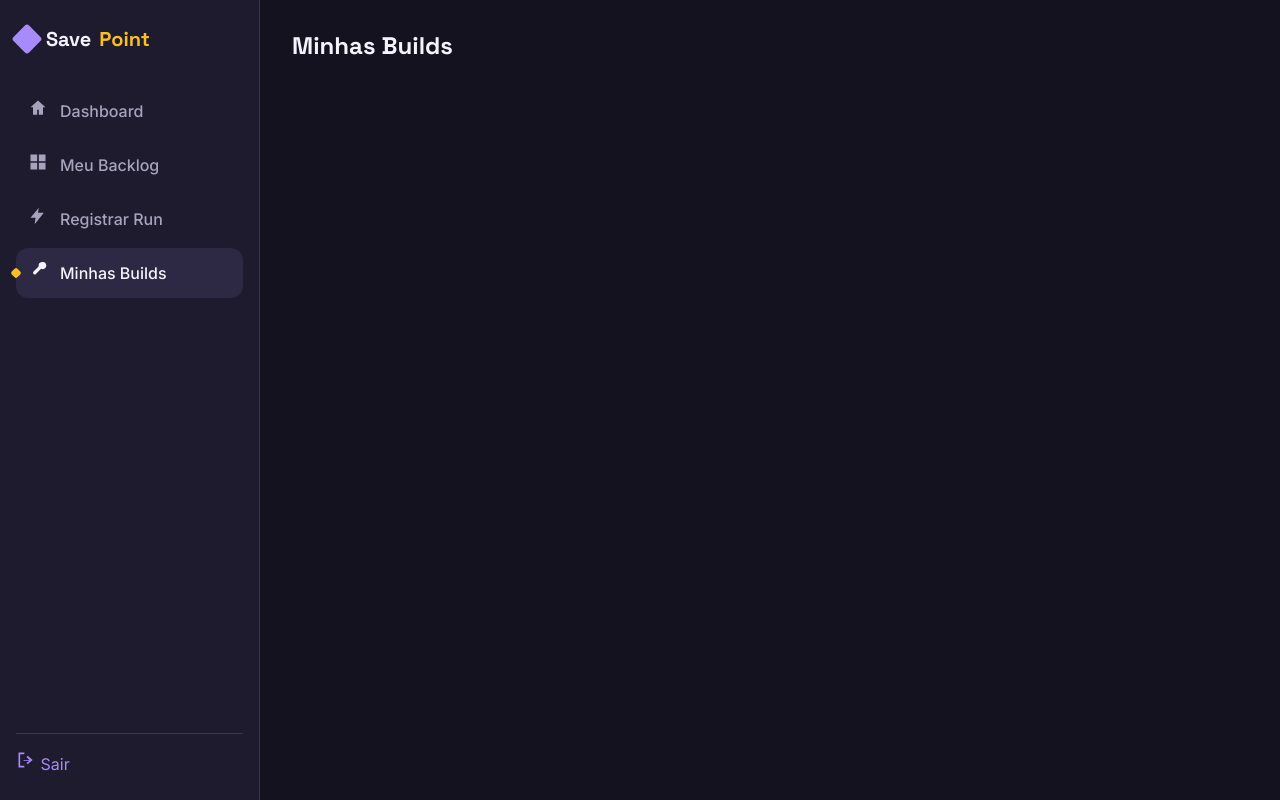
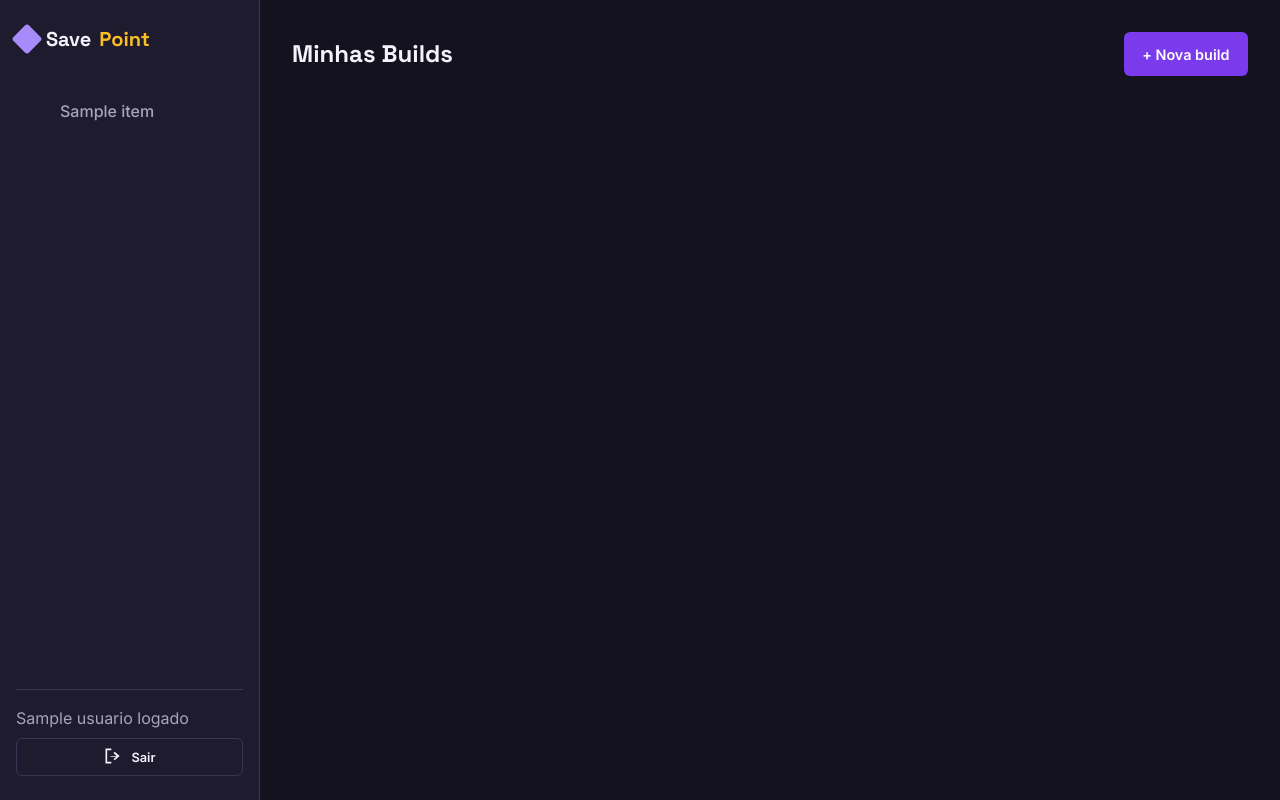
Before and after one commit to VictorPerim123/BFD-Trabalho-Final, a Python web app: template templates/builds.html in a window 1280 px wide. Run offline with Jinja, Linux system fonts and the light colour scheme; the template is opened without the code that fills it: most values are stand-ins (such as "Sample title", 1, 10 or a date in 2020).

Commit message:
feat: implementa APIs de runs e builds

```diff
--- a/app/__init__.py
+++ b/app/__init__.py
@@ -39,10 +39,14 @@ def _registrar_blueprints(app):
     from app.routes.pages import pages_bp
     from app.routes.auth import auth_bp
     from app.routes.api_jogos import api_jogos_bp
+    from app.routes.api_runs import api_runs_bp
+    from app.routes.api_builds import api_builds_bp
 
     app.register_blueprint(pages_bp)
     app.register_blueprint(auth_bp)
     app.register_blueprint(api_jogos_bp)
+    app.register_blueprint(api_runs_bp)
+    app.register_blueprint(api_builds_bp)
 
 
 def _registrar_error_handlers(app):
--- a/static/js/api.js
+++ b/static/js/api.js
@@ -1,14 +1,14 @@
 const SavePointAPI = (() => {
   const ENDPOINTS = {
     games: "/api/jogos",
+    runs: "/api/runs",
+    builds: "/api/builds",
   };
 
   async function requisitar(url, options = {}) {
     const res = await fetch(url, {
       credentials: "same-origin",
-      headers: options.body
-        ? { "Content-Type": "application/json" }
-        : undefined,
+      headers: options.body ? { "Content-Type": "application/json" } : undefined,
       ...options,
     });
 
@@ -22,13 +22,17 @@ const SavePointAPI = (() => {
       try {
         const corpo = await res.json();
         if (corpo && corpo.erro) mensagem = corpo.erro;
-      } catch {}
+      } catch {
+        /* resposta sem corpo JSON */
+      }
       throw new Error(mensagem);
     }
 
     if (res.status === 204) return null;
     return res.json();
   }
+
+  /* ---------------------- Jogos / Backlog ---------------------- */
 
   function getGames() {
     return requisitar(ENDPOINTS.games);
@@ -51,5 +55,49 @@ const SavePointAPI = (() => {
     return requisitar(`${ENDPOINTS.games}/${id}`, { method: "DELETE" });
   }
 
-  return { getGames, saveGame, deleteGame };
+  /* ---------------------- Runs (roguelike) ---------------------- */
+
+  function getRuns() {
+    return requisitar(ENDPOINTS.runs);
+  }
+
+  function saveRun(run) {
+    return requisitar(ENDPOINTS.runs, {
+      method: "POST",
+      body: JSON.stringify(run),
+    });
+  }
+
+  function deleteRun(id) {
+    return requisitar(`${ENDPOINTS.runs}/${id}`, { method: "DELETE" });
+  }
+
+  /* ---------------------- Builds ---------------------- */
+
+  function getBuilds() {
+    return requisitar(ENDPOINTS.builds);
+  }
+
+  function saveBuild(build) {
+    return requisitar(ENDPOINTS.builds, {
+      method: "POST",
+      body: JSON.stringify(build),
+    });
+  }
+
+  function deleteBuild(id) {
+    return requisitar(`${ENDPOINTS.builds}/${id}`, { method: "DELETE" });
+  }
+
+  return {
+    getGames,
+    saveGame,
+    deleteGame,
+    getRuns,
+    saveRun,
+    deleteRun,
+    getBuilds,
+    saveBuild,
+    deleteBuild,
+  };
 })();
--- a/static/js/builds.js
+++ b/static/js/builds.js
@@ -1,6 +1,14 @@
 (function () {
   const grid = document.getElementById("builds-grid");
   const emptyState = document.getElementById("empty-state");
+
+  const addButton = document.getElementById("btn-add-build");
+  const cancelButton = document.getElementById("btn-cancel-build-form");
+  const formCard = document.getElementById("build-form-card");
+  const form = document.getElementById("build-form");
+  const gameSelect = document.getElementById("build-jogo");
+
+  let gamesById = new Map();
 
   async function loadBuilds() {
     try {
@@ -8,7 +16,8 @@
         SavePointAPI.getBuilds(),
         SavePointAPI.getGames(),
       ]);
-      const gamesById = new Map(games.map((g) => [g.id, g]));
+      gamesById = new Map(games.map((g) => [g.id, g]));
+      populateGameSelect(games);
       render(builds, gamesById);
     } catch (err) {
       SavePointUI.showToast("Não foi possível carregar as builds.", { isError: true });
@@ -16,7 +25,13 @@
     }
   }
 
-  function render(builds, gamesById) {
+  function populateGameSelect(games) {
+    gameSelect.innerHTML = games
+      .map((g) => `<option value="${g.id}">${SavePointUI.escapeHtml(g.titulo)}</option>`)
+      .join("");
+  }
+
+  function render(builds, gamesMap) {
     grid.innerHTML = "";
     if (builds.length === 0) {
       emptyState.hidden = false;
@@ -25,18 +40,74 @@
     emptyState.hidden = true;
 
     builds.forEach((build) => {
-      const jogo = gamesById.get(build.jogo_id);
+      const jogo = gamesMap.get(build.jogo_id);
       const card = document.createElement("article");
       card.className = "card";
       card.innerHTML = `
-        <p class="hint" style="margin-bottom:0.25rem;">${SavePointUI.escapeHtml(jogo?.titulo || "Jogo não encontrado")}</p>
+        <p class="hint" style="margin-bottom:0.25rem;">${SavePointUI.escapeHtml(jogo ? jogo.titulo : "Jogo não encontrado")}</p>
         <h3 style="margin-bottom:0.5rem;">${SavePointUI.escapeHtml(build.nome_build)}</h3>
-        <p><strong>Equipamento:</strong> ${SavePointUI.escapeHtml(build.detalhes_equipamento)}</p>
-        <p style="margin-bottom:0;"><strong>Habilidades:</strong> ${SavePointUI.escapeHtml(build.habilidades)}</p>
+        <p><strong>Equipamento:</strong> ${SavePointUI.escapeHtml(build.detalhes_equipamento || "—")}</p>
+        <p style="margin-bottom:0;"><strong>Habilidades:</strong> ${SavePointUI.escapeHtml(build.habilidades || "—")}</p>
+        <div class="game-card__actions">
+          <button type="button" class="btn btn-danger-outline btn-sm" data-action="delete">Excluir build</button>
+        </div>
       `;
+      card
+        .querySelector('[data-action="delete"]')
+        .addEventListener("click", () => handleDelete(build));
       grid.appendChild(card);
     });
   }
 
+  async function handleDelete(build) {
+    const confirmado = window.confirm(`Excluir a build "${build.nome_build}"?`);
+    if (!confirmado) return;
+    try {
+      await SavePointAPI.deleteBuild(build.id);
+      SavePointUI.showToast("Build excluída.");
+      await loadBuilds();
+    } catch (err) {
+      SavePointUI.showToast(err.message || "Não foi possível excluir a build.", { isError: true });
+    }
+  }
+
+  function openForm() {
+    formCard.hidden = false;
+    gameSelect.focus();
+  }
+
+  function closeForm() {
+    formCard.hidden = true;
+    form.reset();
+  }
+
+  async function handleSubmit(event) {
+    event.preventDefault();
+    const payload = {
+      jogo_id: Number(gameSelect.value),
+      nome_build: form.elements.nome_build.value.trim(),
+      detalhes_equipamento: form.elements.detalhes_equipamento.value.trim(),
+      habilidades: form.elements.habilidades.value.trim(),
+    };
+
+    if (!payload.jogo_id || !payload.nome_build) {
+      SavePointUI.showToast("Selecione o jogo e informe o nome da build.", { isError: true });
+      return;
+    }
+
+    try {
+      await SavePointAPI.saveBuild(payload);
+      SavePointUI.showToast("Build salva.");
+      closeForm();
+      await loadBuilds();
+    } catch (err) {
+      SavePointUI.showToast(err.message || "Não foi possível salvar a build.", { isError: true });
+    }
+  }
+
+  addButton.addEventListener("click", openForm);
+  cancelButton.addEventListener("click", closeForm);
+  form.addEventListener("submit", handleSubmit);
+
   loadBuilds();
 })();
--- a/templates/builds.html
+++ b/templates/builds.html
@@ -1,70 +1,42 @@
-<!DOCTYPE html>
-<html lang="pt-BR">
-<head>
-  <meta charset="UTF-8" />
-  <meta name="viewport" content="width=device-width, initial-scale=1.0" />
-  <title>SavePoint — Minhas Builds</title>
-  <meta name="description" content="Anotações de builds: equipamentos e distribuição de habilidades." />
+{% extends "base.html" %}
 
-  <link rel="preconnect" href="https://fonts.googleapis.com" />
-  <link rel="preconnect" href="https://fonts.gstatic.com" crossorigin />
-  <link href="https://fonts.googleapis.com/css2?family=Space+Grotesk:wght@500;700&family=Inter:wght@400;500;600&family=JetBrains+Mono:wght@500&display=swap" rel="stylesheet" />
+{% block title %}Minhas Builds{% endblock %}
 
-  <link rel="stylesheet" href="../static/css/reset.css" />
-  <link rel="stylesheet" href="../static/css/main.css" />
-  <link rel="stylesheet" href="../static/css/components.css" />
-</head>
-<body>
-  <a class="skip-link" href="#conteudo-principal">Pular para o conteúdo principal</a>
-
-  <div class="app-shell">
-    <aside class="app-sidebar">
-      <div class="brand">
-        <span class="brand-mark" aria-hidden="true"></span>
-        Save<span class="brand-accent">Point</span>
-      </div>
-
-      <nav class="main-nav" aria-label="Navegação principal">
-        <a href="dashboard.html">
-          <span class="nav-icon" aria-hidden="true">
-            <svg viewBox="0 0 24 24" width="20" height="20" focusable="false"><path fill="currentColor" d="M12 3l9 8h-3v9h-5v-6H11v6H6v-9H3z"/></svg>
-          </span>
-          Dashboard
-        </a>
-        <a href="backlog.html">
-          <span class="nav-icon" aria-hidden="true">
-            <svg viewBox="0 0 24 24" width="20" height="20" focusable="false"><path fill="currentColor" d="M3 3h8v8H3zM13 3h8v8h-8zM3 13h8v8H3zM13 13h8v8h-8z"/></svg>
-          </span>
-          Meu Backlog
-        </a>
-        <a href="run-form.html">
-          <span class="nav-icon" aria-hidden="true">
-            <svg viewBox="0 0 24 24" width="20" height="20" focusable="false"><path fill="currentColor" d="M13 2L3 14h6l-1 8 11-14h-7z"/></svg>
-          </span>
-          Registrar Run
-        </a>
-        <a href="builds.html" aria-current="page">
-          <span class="nav-icon" aria-hidden="true">
-            <svg viewBox="0 0 24 24" width="20" height="20" focusable="false"><path fill="currentColor" d="M22 6.5a4.5 4.5 0 01-6.36 4.1L9.5 16.7a2 2 0 11-2.83-2.83l6.1-6.14A4.5 4.5 0 1122 6.5z"/></svg>
-          </span>
-          Minhas Builds
-        </a>
-      </nav>
-
-      <div class="sidebar-footer">
-        <a href="login.html">
-          <span class="nav-icon" aria-hidden="true">
-            <svg viewBox="0 0 24 24" width="20" height="20" focusable="false"><path fill="currentColor" d="M10 3v2H5v14h5v2H3V3zM16.17 12l-3.58-3.59L14 7l6 5-6 5-1.41-1.41L16.17 13H9v-1z"/></svg>
-          </span>
-          Sair
-        </a>
-      </div>
-    </aside>
-
-    <main class="app-main" id="conteudo-principal">
+{% block content %}
   <header class="page-topbar">
     <h1>Minhas Builds</h1>
+    <div class="topbar-actions">
+      <button type="button" class="btn btn-primary" id="btn-add-build">+ Nova build</button>
+    </div>
   </header>
+
+  <section class="card" id="build-form-card" hidden aria-labelledby="build-form-title" style="margin-bottom: var(--space-6);">
+    <h2 id="build-form-title">Nova anotação de build</h2>
+    <form id="build-form">
+      <div class="field">
+        <label for="build-jogo">Jogo</label>
+        <select id="build-jogo" name="jogo_id" required>
+          <option value="">Carregando jogos…</option>
+        </select>
+      </div>
+      <div class="field">
+        <label for="build-nome">Nome da build</label>
+        <input type="text" id="build-nome" name="nome_build" required placeholder="Ex: Mago Elemental" />
+      </div>
+      <div class="field">
+        <label for="build-equipamento">Equipamento</label>
+        <textarea id="build-equipamento" name="detalhes_equipamento" placeholder="Itens equipados"></textarea>
+      </div>
+      <div class="field">
+        <label for="build-habilidades">Habilidades</label>
+        <textarea id="build-habilidades" name="habilidades" placeholder="Distribuição de skills e talentos"></textarea>
+      </div>
+      <div class="topbar-actions">
+        <button type="submit" class="btn btn-primary">Salvar</button>
+        <button type="button" class="btn btn-ghost" id="btn-cancel-build-form">Cancelar</button>
+      </div>
+    </form>
+  </section>
 
   <section aria-labelledby="titulo-builds">
     <h2 id="titulo-builds" class="visually-hidden">Anotações de build por jogo</h2>
@@ -73,13 +45,10 @@
       Você ainda não registrou nenhuma build.
     </p>
   </section>
-    </main>
-  </div>
+{% endblock %}
 
-  <div id="toast-region" aria-live="polite" aria-atomic="true"></div>
-
-  <script src="../static/js/api.js"></script>
-  <script src="../static/js/ui.js"></script>
-  <script src="../static/js/builds.js"></script>
-</body>
-</html>
+{% block scripts %}
+  <script src="{{ url_for('static', filename='js/api.js') }}"></script>
+  <script src="{{ url_for('static', filename='js/ui.js') }}"></script>
+  <script src="{{ url_for('static', filename='js/builds.js') }}"></script>
+{% endblock %}
```
Also changed, not shown: app/routes/api_builds.py (added, +37 -0 lines), app/routes/api_runs.py (added, +37 -0 lines), app/services/backlog_service.py (+104 -12 lines), tests/test_run_diario.py (added, +14 -0 lines). Lines whose indentation alone changed are shown as unchanged.
